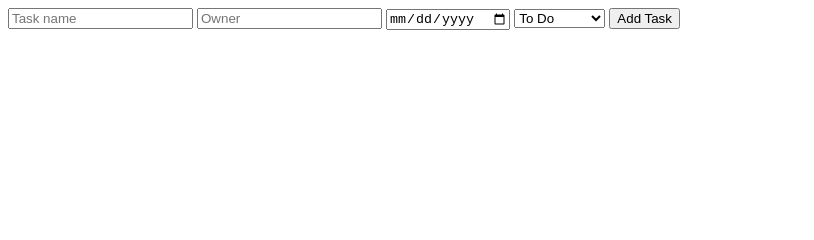
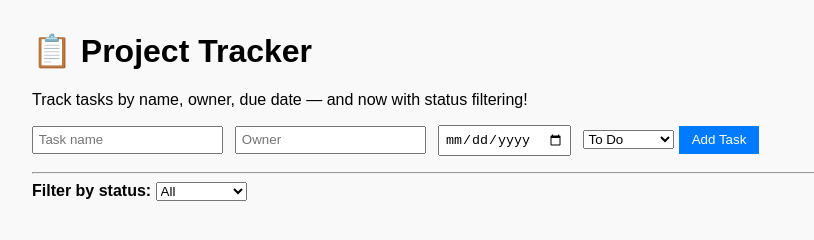
Before and after one commit to mc1r-variant/program-management-showcase, a plain HTML site: page docs/project-tracker-app/index.html in a window 1280 px wide. Shown: the whole page, without its empty margins (0-814 px from the left). Drawn offline with Linux system fonts and the light colour scheme.

Commit message:
Update index.html

```diff
--- a/docs/project-tracker-app/index.html
+++ b/docs/project-tracker-app/index.html
@@ -1,3 +1,14 @@
+<!DOCTYPE html>
+<html lang="en">
+<head>
+  <meta charset="UTF-8" />
+  <title>📋 Project Tracker App</title>
+  <link rel="stylesheet" href="style.css" />
+</head>
+<body>
+  <h1>📋 Project Tracker</h1>
+  <p>Track tasks by name, owner, due date — and now with status filtering!</p>
+
   <form id="taskForm">
     <input type="text" id="taskName" placeholder="Task name" required />
     <input type="text" id="taskOwner" placeholder="Owner" required />
@@ -12,4 +23,18 @@
     <button type="submit">Add Task</button>
   </form>
 
+  <hr />
+
+  <label for="statusFilter"><strong>Filter by status:</strong></label>
+  <select id="statusFilter">
+    <option value="All">All</option>
+    <option value="To Do">To Do</option>
+    <option value="In Progress">In Progress</option>
+    <option value="Done">Done</option>
+  </select>
+
   <ul id="taskList"></ul>
+
+  <script src="script.js"></script>
+</body>
+</html>
```
Lines whose indentation alone changed are shown as unchanged.
